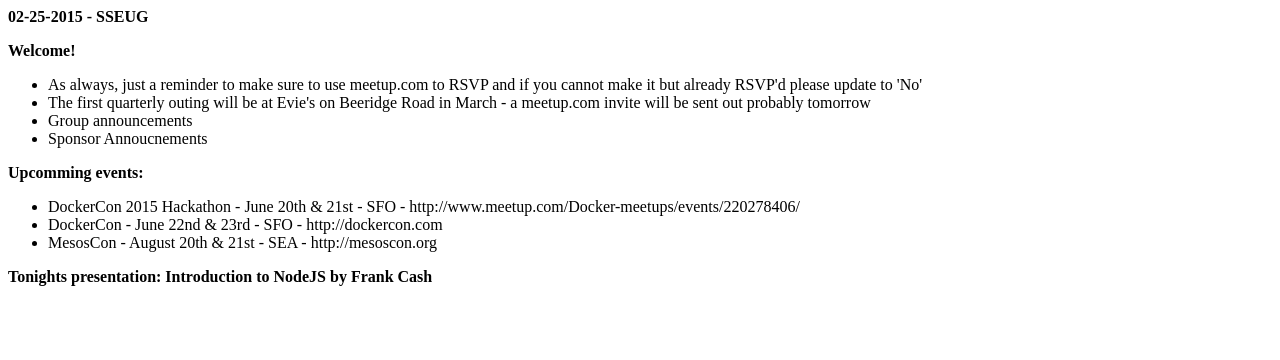
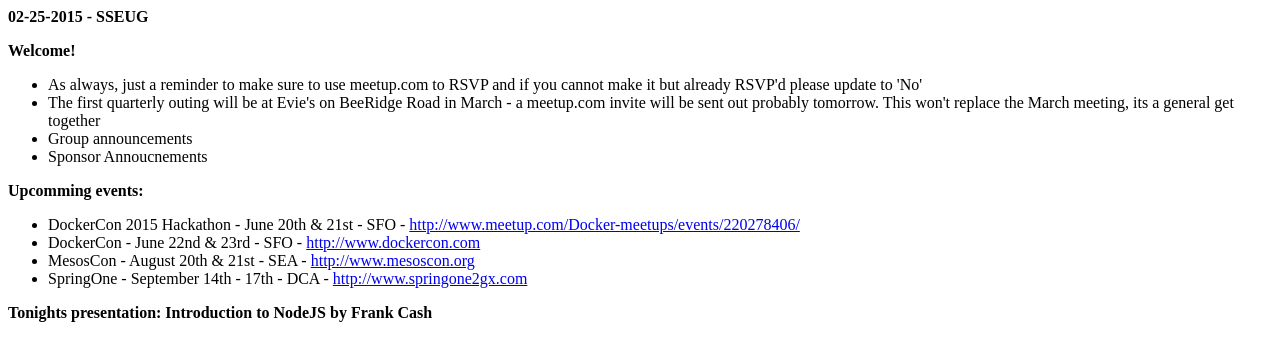
Before and after one commit to srqsoftware/02-25-2015_Introduction_to_NodeJS, a plain HTML site: page index.html in a window 1280 px wide. Drawn offline with Linux system fonts and the light colour scheme.

Commit message:
Update text and URLS for agenda items

```diff
--- a/index.html
+++ b/index.html
@@ -7,15 +7,16 @@
     <p><b>Welcome!</b></p>
     <ul>
       <li>As always, just a reminder to make sure to use meetup.com to RSVP and if you cannot make it but already RSVP'd please update to 'No'</li>
-      <li>The first quarterly outing will be at Evie's on Beeridge Road in March - a meetup.com invite will be sent out probably tomorrow</li>
+      <li>The first quarterly outing will be at Evie's on BeeRidge Road in March - a meetup.com invite will be sent out probably tomorrow. This won't replace the March meeting, its a general get together</li>
       <li>Group announcements</li>
       <li>Sponsor Annoucnements</li>
     </ul>
     <p><b>Upcomming events:</b></p>
     <ul>
-      <li>DockerCon 2015 Hackathon - June 20th & 21st - SFO - http://www.meetup.com/Docker-meetups/events/220278406/</li>
-      <li>DockerCon - June 22nd & 23rd - SFO - http://dockercon.com</li>
-      <li>MesosCon - August 20th & 21st - SEA - http://mesoscon.org</li>
+      <li>DockerCon 2015 Hackathon - June 20th & 21st - SFO - <a href="http://www.meetup.com/Docker-meetups/events/220278406/" target="_blank">http://www.meetup.com/Docker-meetups/events/220278406/</a></li>
+      <li>DockerCon - June 22nd & 23rd - SFO - <a href="http://www.dockercon.com" target="_blank">http://www.dockercon.com</a></li>
+      <li>MesosCon - August 20th & 21st - SEA - <a href="http://www.mesoscon.org" target="_blank">http://www.mesoscon.org</a></li>
+      <li>SpringOne - September 14th - 17th - DCA - <a href="http://www.springone2gx.com" target="_blank">http://www.springone2gx.com</a></li>
     </ul>
     <p><b>Tonights presentation: Introduction to NodeJS by Frank Cash<b></p>
   </body>
```
